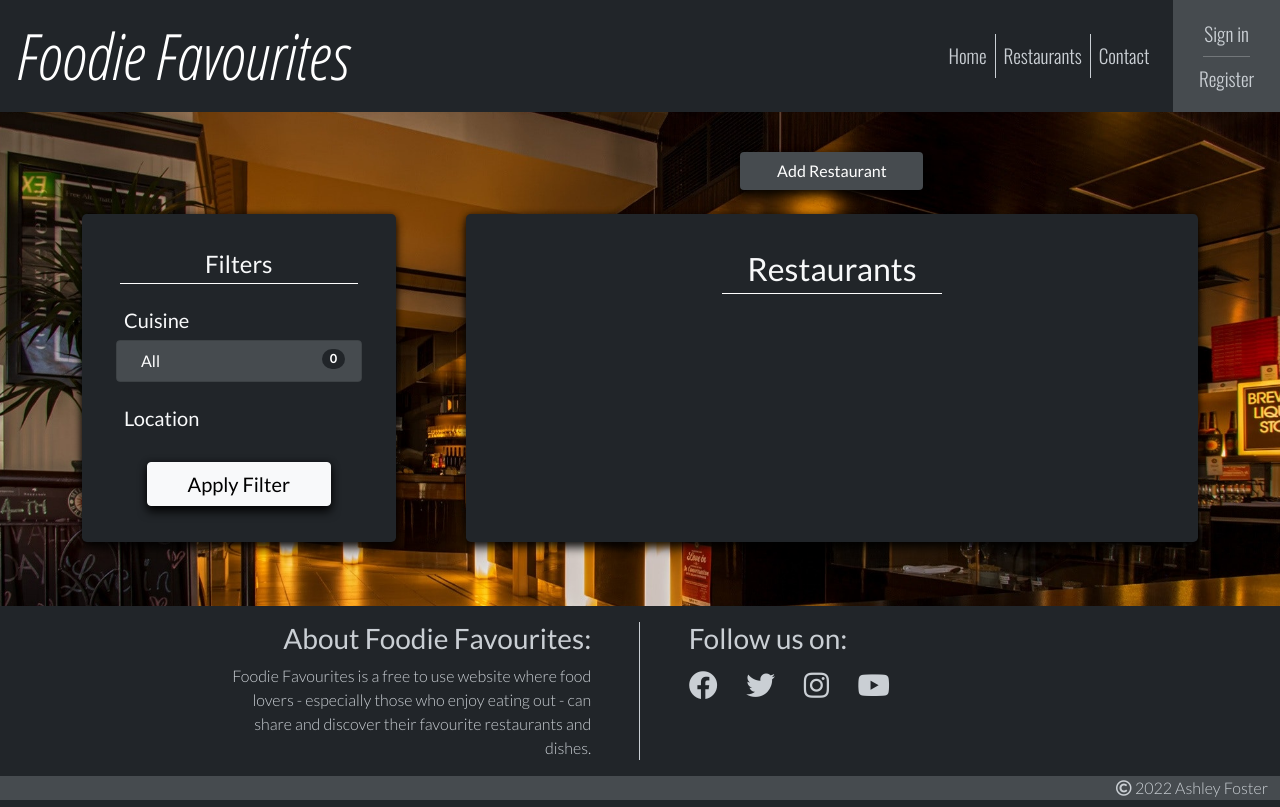
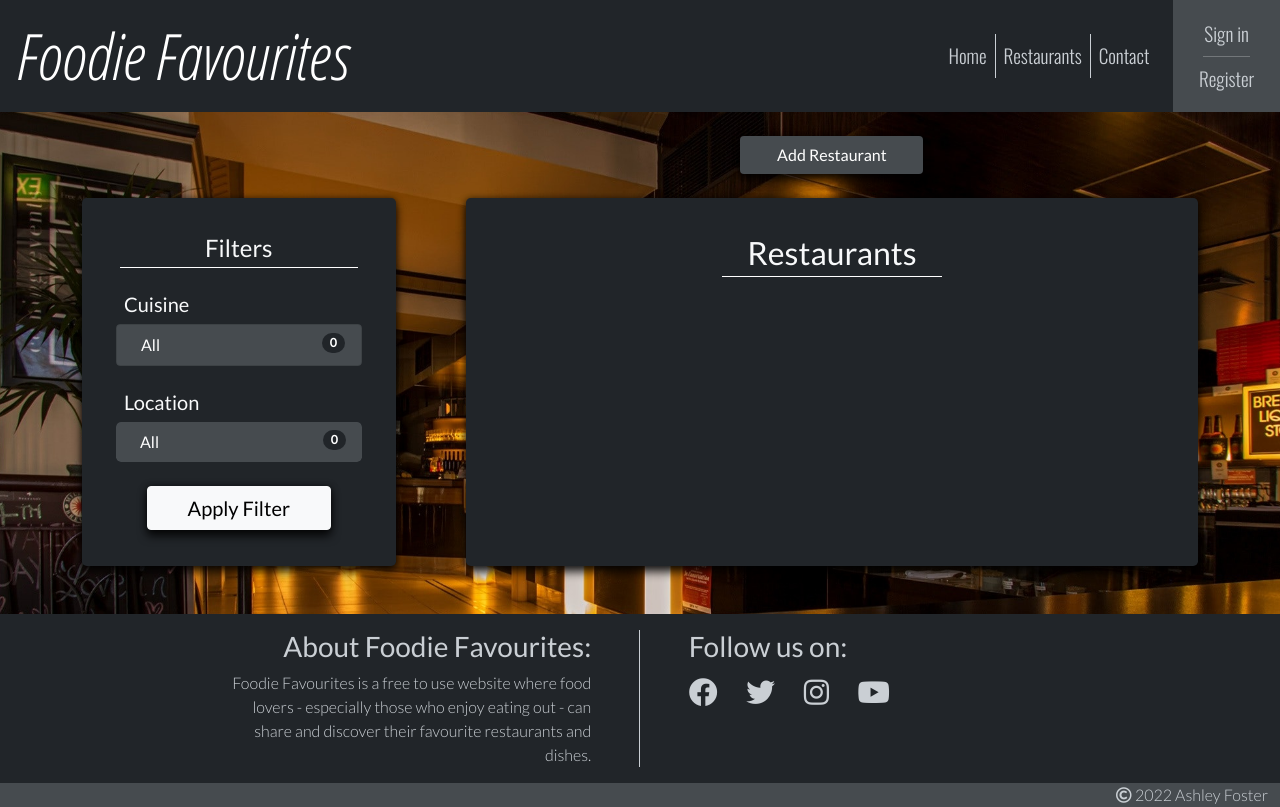
Before and after one commit to AshFoster/foodie-favourites, a Django app: page /restaurants/ in a window 1280 px wide. Run offline with Django 3.2, Linux system fonts and the light colour scheme; data that the repository does not hold is empty.

Commit message:
Update RestaurantList view to show correct locations and related count on restaurants.html template

```diff
--- a/restaurants/views.py
+++ b/restaurants/views.py
@@ -11,22 +11,42 @@ from .forms import AddRestaurantForm, CommentForm
 
 
 class RestaurantList(generic.ListView):
+    """
+    Restaurant List class based view to show Restaurant model on
+    restaurants.html
+    """
     model = Restaurant
     queryset = Restaurant.objects.filter(approved=True).order_by('-created_on')
     template_name = 'restaurants.html'
     paginate_by = 3
 
     def get_context_data(self, **kwargs):
+        """
+        The get_context_data function sets the relevant context data
+        to be used in restaurants.html
+        """
         context = super(RestaurantList, self).get_context_data(**kwargs)
 
-        cuisine_with_restaurant_count = Cuisine.objects.filter(approved=True).annotate(restaurant_count=Count('restaurant_cuisine'))
-        cuisine_with_restaurant_count_values = cuisine_with_restaurant_count.values('restaurant_count')
-        cuisine_counter = 0
+        cuisine_with_restaurant_count = Cuisine.objects.filter(approved=True).annotate(cuisine_restaurant_count=Count('restaurant_cuisine'))
+        cuisine_with_restaurant_count_values = cuisine_with_restaurant_count.values('cuisine_restaurant_count')
+        cuisine_count = 0
         for cuisine in cuisine_with_restaurant_count_values:
-            cuisine_counter += cuisine['restaurant_count']
+            cuisine_count += cuisine['cuisine_restaurant_count']
 
-        context['cuisine_count'] = cuisine_counter
+        restaurants = Restaurant.objects.filter(approved=True)
+        restaurant_locations = {}
+        restaurant_locations_count = 0
+        for location in restaurants:
+            restaurant_locations_count += 1
+            if location.county not in restaurant_locations:
+                restaurant_locations[location.county] = 1
+            else:
+                restaurant_locations[location.county] = restaurant_locations[location.county] + 1
+
+        context['cuisine_count'] = cuisine_count
         context['cuisine_list'] = cuisine_with_restaurant_count
+        context['location_count'] = restaurant_locations_count
+        context['location_list'] = restaurant_locations
         context['range'] = range(5)
         return context
 
--- a/templates/filters.html
+++ b/templates/filters.html
@@ -16,19 +16,25 @@
                 <div class="ms-2 me-auto">
                     <div>{{ cuisine.name }}</div>
                 </div>
-                <span class="badge bg-dark rounded-pill">{{ cuisine.restaurant_count }}</span>
+                <span class="badge bg-dark rounded-pill">{{ cuisine.cuisine_restaurant_count }}</span>
             </li>
             {% endif %}
             {% endfor %}
         </ul>
         <h5 class="mt-4 ps-2">Location</h5>
         <ul class="list-group list-group-flush rounded-3">
-            {% for restaurant in restaurant_list %}
             <li class="list-group-item d-flex justify-content-between align-items-start">
                 <div class="ms-2 me-auto">
-                    <div>{{ restaurant.location }}</div>
+                    <div>All</div>
                 </div>
-                <span class="badge bg-dark rounded-pill">14</span>
+                <span class="badge bg-dark rounded-pill">{{ location_count }}</span>
+            </li>
+            {% for key, value in location_list.items %}
+            <li class="list-group-item d-flex justify-content-between align-items-start">
+                <div class="ms-2 me-auto">
+                    <div>{{ key }}</div>
+                </div>
+                <span class="badge bg-dark rounded-pill">{{ value }}</span>
             </li>
             {% endfor %}
         </ul>
```
Also changed, not shown: restaurants/migrations/0011_alter_restaurant_county.py (added).
